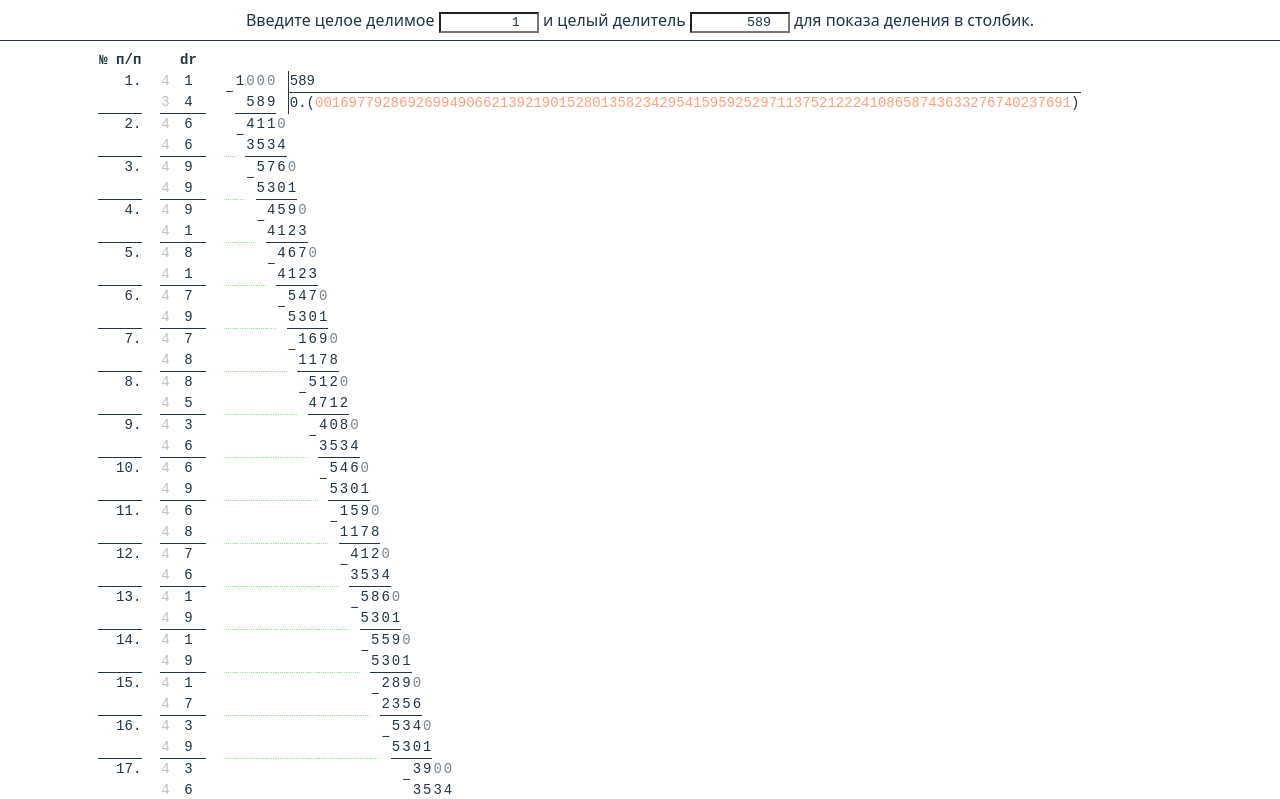
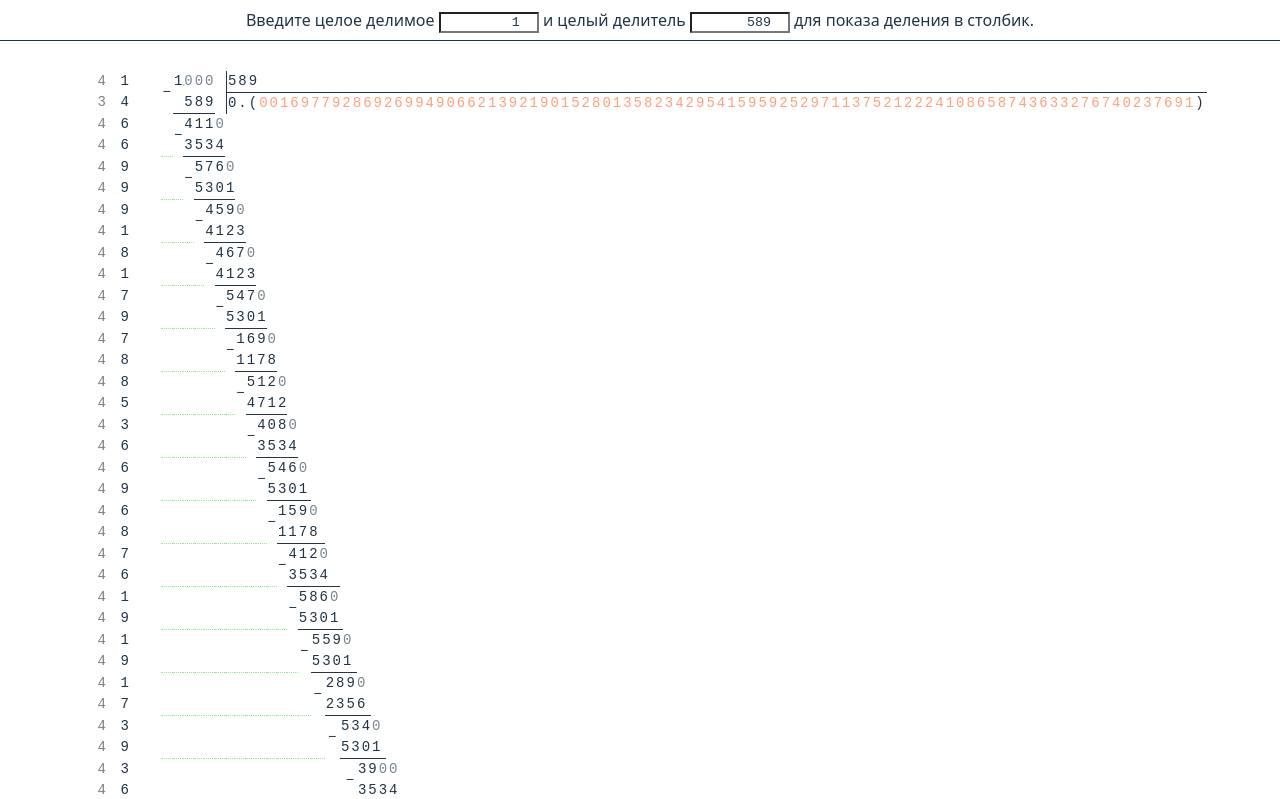
Before and after one commit to august-ra/long-division-react, a React (Vite) app: page / in a window 1280 px wide. Shown: the top 799 px of the page. Built offline with nearby package versions, Linux system fonts and the light colour scheme.

Commit message:
Optimized drawing

```diff
--- a/src/App.css
+++ b/src/App.css
@@ -40,7 +40,7 @@
   height: 41px;
 }
 
-.division {
+.main {
   margin: 8px auto;
   border-collapse: separate;
   border-spacing: 16px 0;
@@ -90,6 +90,10 @@
   table {
     border-spacing: 0;
 
+    &.indexes td {
+      text-align: right;
+    }
+
     &.digital-roots {
       td:first-child {
         color: gray;
@@ -97,6 +101,18 @@
 
       td:last-child {
         text-align: center;
+      }
+    }
+
+    &.division {
+      td:not(.minus) {
+        text-align: left;
+        letter-spacing: 2px;
+      }
+
+      td.second span {
+        display: inline-block;
+        margin-right: -2px;
       }
     }
 
@@ -124,8 +140,6 @@
   }
 
   td {
-    text-align: right;
-
     &.head {
       font-family: Cascadia, monospace;
       font-weight: 600;
@@ -137,7 +151,7 @@
       vertical-align: middle;
     }
 
-    &.zero {
+    & span.zero {
       opacity: .6;
     }
 
@@ -150,7 +164,7 @@
 .dot {
   color: green;
   position: absolute;
-  translate: calc(50% + 1.5px) calc(-100% + 1px);
+  translate: calc(50% + .5px) calc(-100% + .5px);
 }
 
 @media (prefers-color-scheme: light) {
--- a/src/components/TblDivision.tsx
+++ b/src/components/TblDivision.tsx
@@ -209,7 +209,7 @@
   const str0: string = String(dividend)
 
   return (
-    <table className="division">
+    <table className="main">
       <tbody>
         <tr>
           <td>
@@ -221,7 +221,7 @@
           </td>
 
           <td>
-            <table>
+            <table className="division">
               <tbody>
                 <tr>
                   <td>&nbsp;</td>
@@ -241,7 +241,7 @@
                     const second: NumberInfo | null = pair.second
 
                     const zeros: string = "0".repeat(first.zeros)
-                    const str1:  string = String(first.value)
+                    const str1:  string = level === 0 && first.zeros === 0 ? str0 : String(first.value).slice(0, -first.zeros || 100)
                     const str2:  string = second ? first.value === second.value ? str1 : String(second.value) : ""
 
                     const offset2: number = second ? first.count - second.count : 0
@@ -266,33 +266,21 @@
                             )
                         }
 
+                        <td key={`DFD.${level}`} colSpan={first.count + 1} data-root={`${first.root}`}>
                           {
-                          (level === 0 && first.zeros === 0 ? str0 : str1.slice(0, -first.zeros || 100)).split("")
-                            .map((item: string, index: number, array: string[]) => (
-                              level === 0 && index === array.length - 1 && zeros
+                            level === 0 && zeros
                               ? (
-                                  <td key={`DFD.${index}`} className="first" data-root={`${first.root}`}>
-                                    {item}
-                                    <div className="dot">.</div>
-                                  </td>
+                                <>
+                                  {str1}<div className="dot">.</div><span className="zero">{zeros}</span>
+                                </>
                               )
                               : (
-                                  <td key={`DFD.${index}`} className="first" data-root={`${first.root}`}>{item}</td>
+                                <>
+                                  {str1}<span className="zero">{zeros}</span>
+                                </>
                               )
-                            ))
                           }
-                        {
-                          zeros.split("").map((_, index: number) => (
-                            <td key={`DFZ.${index}`} className="zero" data-root={`${first.root}`}>0</td>
-                          ))
-                        }
-                        {
-                          level === 0
-                            ? (
-                              <td>&nbsp;</td>
-                            )
-                            : null
-                        }
+                        </td>
                       </tr>
                     )
 
@@ -311,11 +299,9 @@
                             ))
                           }
 
-                          {
-                            str2.split("").map((item: string, index:number) => (
-                              <td key={`DSD.${index}`} className="second" data-root={`${second!.root}`}>{item}</td>
-                            ))
-                          }
+                          <td key={`DSD.${level}`} className="second" colSpan={second!.count} data-root={`${second!.root}`}>
+                            <span>{str2}</span>
+                          </td>
                         </tr>
                       )
                       : null
--- a/src/components/TblIndexes.tsx
+++ b/src/components/TblIndexes.tsx
@@ -9,7 +9,7 @@
 
 export default function TblIndexes({ pairs }: Props) {
   return (
-    <table>
+    <table className="indexes">
       <tbody>
         <tr>
           <td className="head">№ п/п</td>
```
Lines whose indentation alone changed are shown as unchanged.
